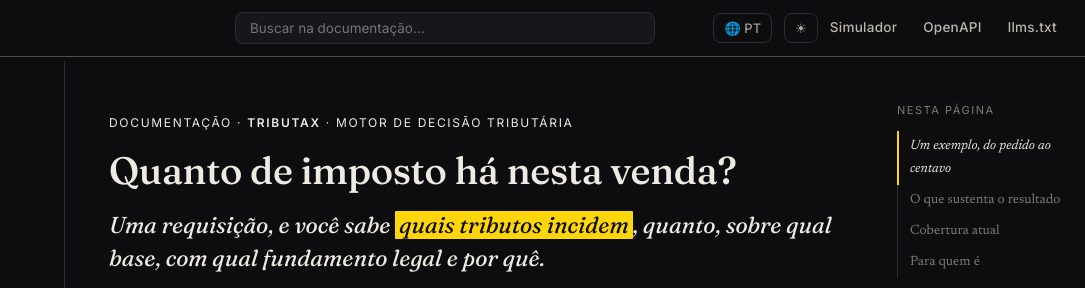
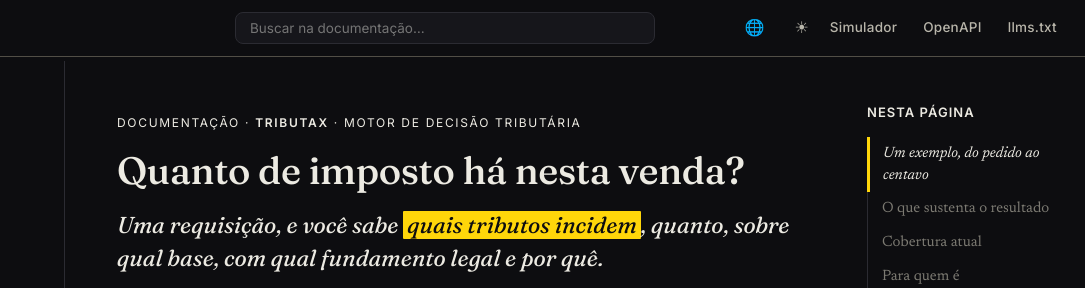
Before and after one commit to th1agx/Tributax-Motor-Tributario, a website: page docs/site/index.html in a window 1280 px wide. Shown: the top 288 px of the page, 195-1280 px from the left. Drawn offline with nearby package versions, Linux system fonts and the light colour scheme.

Commit message:
docs(site): conteudo mais largo (1100px), botoes idioma/tema ghost estilo Mintlify, rail 'nesta pagina' maior

```diff
--- a/docs/site/app.js
+++ b/docs/site/app.js
@@ -320,7 +320,6 @@
       b.addEventListener("click", function () {
         langMenu.querySelectorAll("button").forEach(function (x) { x.classList.remove("on"); });
         b.classList.add("on");
-        langBtn.textContent = "🌐 " + (b.getAttribute("data-lang") === "en" ? "EN" : "PT");
         langMenu.classList.remove("open");
       });
     });
--- a/docs/site/index.html
+++ b/docs/site/index.html
@@ -26,7 +26,7 @@
 
     <div class="topbar-right">
       <div class="lang-wrap" id="lang-wrap">
-        <button class="icon-btn lang-btn" id="lang-btn" aria-label="Idioma" title="Idioma">🌐 PT</button>
+        <button class="icon-btn" id="lang-btn" aria-label="Idioma" title="Idioma">🌐</button>
         <div class="lang-menu" id="lang-menu">
           <button data-lang="pt" class="on">Português (BR)</button>
           <button data-lang="en" disabled>English <small>em breve</small></button>
--- a/docs/site/style.css
+++ b/docs/site/style.css
@@ -54,10 +54,11 @@ body {
 }
 .topbar-search input:focus { outline: none; border-color: var(--ink-mute); }
 .icon-btn {
-  background: none; border: 1px solid var(--line); border-radius: 8px; color: var(--ink-soft);
-  font-size: 13px; padding: 6px 10px; cursor: pointer; font-family: var(--sans);
+  background: none; border: 0; border-radius: 8px; color: var(--ink-soft);
+  font-size: 16px; line-height: 1; padding: 7px 9px; cursor: pointer;
+  display: inline-flex; align-items: center;
 }
-.icon-btn:hover { color: var(--ink); border-color: var(--ink-mute); }
+.icon-btn:hover { color: var(--ink); background: var(--paper-2); }
 .lang-wrap { position: relative; }
 .lang-menu {
   display: none; position: absolute; right: 0; top: calc(100% + 6px); z-index: 30;
@@ -88,7 +89,7 @@ body {
 /* ---------- layout ---------- */
 /* layout padrão de documentação: sidebar fixa, conteúdo no meio, rail "nesta página" à direita */
 .layout { display: flex; align-items: flex-start; }
-.rail { order: 3; width: 200px; min-width: 200px; padding: 40px 20px 80px 12px; position: sticky; top: 61px; height: calc(100vh - 61px); overflow-y: auto; }
+.rail { order: 3; width: 230px; min-width: 230px; padding: 40px 20px 80px 12px; position: sticky; top: 61px; height: calc(100vh - 61px); overflow-y: auto; }
 .content { order: 2; }
 .sidebar {
   order: 1;
@@ -96,7 +97,7 @@ body {
   border-right: 1px solid var(--line); padding: 22px 18px 60px;
   position: sticky; top: 61px; height: calc(100vh - 61px); overflow-y: auto;
 }
-.content { flex: 1 1 auto; max-width: 860px; padding: 40px 44px 120px; margin: 0; width: auto; }
+.content { flex: 1 1 auto; max-width: 1100px; padding: 40px 52px 120px; margin: 0; width: auto; }
 }
 @media (max-width: 1360px) {
   .rail { display: none; }
@@ -265,10 +266,10 @@ details.raw summary {
 
 
 /* ---------- rail "nesta página" ---------- */
-.rail-title { font-family: var(--sans); font-size: 11px; letter-spacing: .14em; text-transform: uppercase; color: var(--ink-mute); margin-bottom: 12px; }
-.rail a { display: block; font-size: 13.5px; font-family: var(--serif-body); color: var(--ink-mute); text-decoration: none; padding: 4px 0 4px 12px; border-left: 1px solid var(--line); }
+.rail-title { font-family: var(--sans); font-size: 13px; font-weight: 600; letter-spacing: .08em; text-transform: uppercase; color: var(--ink); margin-bottom: 14px; }
+.rail a { display: block; font-size: 15px; line-height: 1.45; font-family: var(--serif-body); color: var(--ink-mute); text-decoration: none; padding: 6px 0 6px 14px; border-left: 1px solid var(--line); }
 .rail a:hover { color: var(--ink); }
-.rail a.active { color: var(--ink); font-style: italic; border-left: 2px solid var(--mark); padding-left: 11px; }
+.rail a.active { color: var(--ink); font-style: italic; border-left: 3px solid var(--mark); padding-left: 13px; }
 .sidebar-foot { margin-top: 24px; padding: 0 4px; }
 .sidebar-foot a { color: var(--ink-mute); font-size: 12.5px; text-decoration: none; }
 .sidebar-foot a:hover { color: var(--ink); }
```
